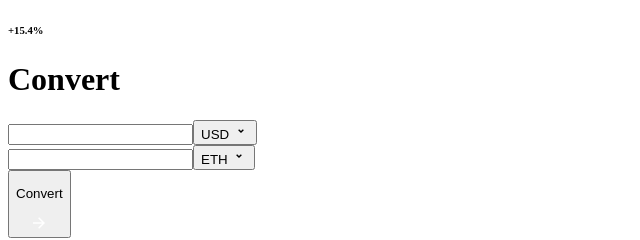
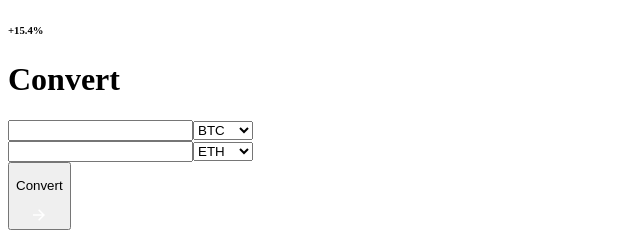
Before and after one commit to akhilbhadrangirija/admin-pannel, a Next.js app in the folder trade-mask/: page / in a window 1280 px wide. Shown: the part 4200-4440 px from the top of the page, without its empty margins (0-640 px from the left). Built offline with nearby package versions, Linux system fonts and the light colour scheme.

Commit message:
Dropdown section updated

```diff
--- a/trade-mask/pages/components/userinfo/components/Converter.jsx
+++ b/trade-mask/pages/components/userinfo/components/Converter.jsx
@@ -1,5 +1,4 @@
 import React from 'react'
-import Dropdown from './Dropdown'
 function Converter() {
   return (
     <div className='text-black flex flex-col'>
@@ -7,11 +6,33 @@ function Converter() {
         <div className='flex flex-col  '>
           <div className="flex flex-row  justify-between bg-white rounded-xl mt-2">
             <input className='p-2 w-full rounded-xl' type="text" />
-            <button className=" flex felx-row rounded-md bg-orange-50 text-orange-600 text-sm p-2 hover:bg-orange-200">USD <svg xmlns="http://www.w3.org/2000/svg" viewBox="0 0 24 24" width="16" height="16"><path fill="none" d="M0 0h24v24H0z"/><path d="M12 15l-4.243-4.243 1.415-1.414L12 12.172l2.828-2.829 1.415 1.414z"/></svg></button>
+
+            <select class="select bg-orange-50 text-orange-600 max-w-xs text-sm p-2 hover:bg-orange-200 rounded-lg">
+              <option>BTC</option>
+              <option>USD</option>
+              <option>ETH</option>
+              <option>LUMA</option>
+              <option>POLY</option>
+            </select>
+
+            {/* <button className=" flex felx-row rounded-md bg-orange-50 text-orange-600 text-sm p-2 hover:bg-orange-200">USD <svg xmlns="http://www.w3.org/2000/svg" viewBox="0 0 24 24" width="16" height="16"><path fill="none" d="M0 0h24v24H0z"/><path d="M12 15l-4.243-4.243 1.415-1.414L12 12.172l2.828-2.829 1.415 1.414z"/></svg></button> */}
           </div>
           <div className="flex flex-row  justify-between bg-white rounded-xl mt-2">
             <input className='p-2 w-full rounded-xl' type="text" />
-            <button className=" flex felx-row rounded-md bg-blue-50 text-blue-600 text-sm p-2 hover:bg-blue-200">ETH <svg xmlns="http://www.w3.org/2000/svg" viewBox="0 0 24 24" width="16" height="16"><path fill="none" d="M0 0h24v24H0z"/><path d="M12 15l-4.243-4.243 1.415-1.414L12 12.172l2.828-2.829 1.415 1.414z"/></svg></button>
+
+
+            <select class="select bg-blue-50 text-blue-600 max-w-xs text-sm p-2 hover:bg-blue-200 rounded-lg">
+              <option>ETH</option>
+              <option>USD</option>
+              <option>BTC</option>
+              <option>LUMA</option>
+              <option>POLY</option>
+            </select>
+
+
+
+
+            {/* <button className=" flex felx-row rounded-md bg-blue-50 text-blue-600 text-sm p-2 hover:bg-blue-200">ETH <svg xmlns="http://www.w3.org/2000/svg" viewBox="0 0 24 24" width="16" height="16"><path fill="none" d="M0 0h24v24H0z"/><path d="M12 15l-4.243-4.243 1.415-1.414L12 12.172l2.828-2.829 1.415 1.414z"/></svg></button> */}
           </div>
             {/* <Dropdown/> */}
 
@@ -27,8 +48,6 @@ function Converter() {
                 <p>1 USD > ETH</p>
             </div>
         </div>
-        {/* <Dropdown/> */}
-
     </div>
   )
 }
```
